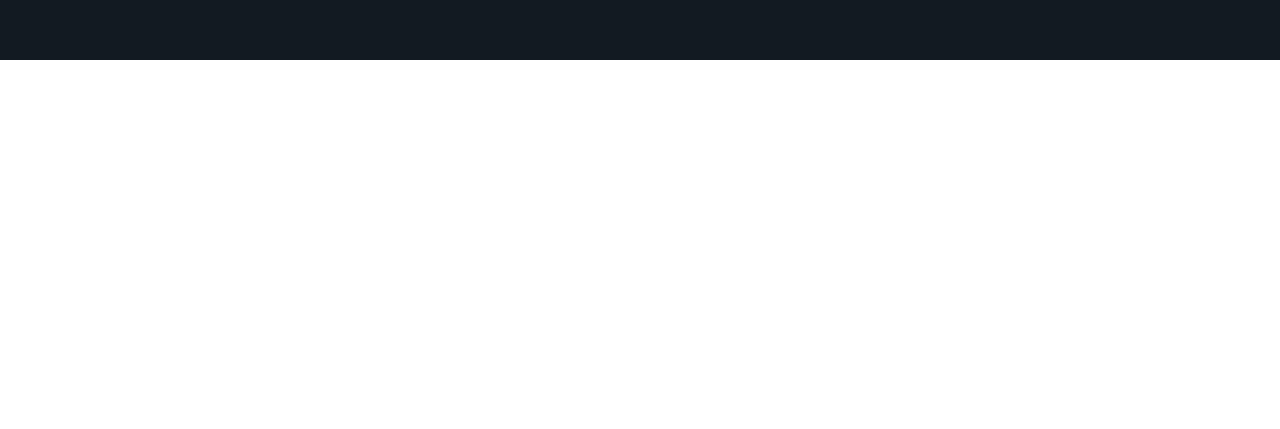
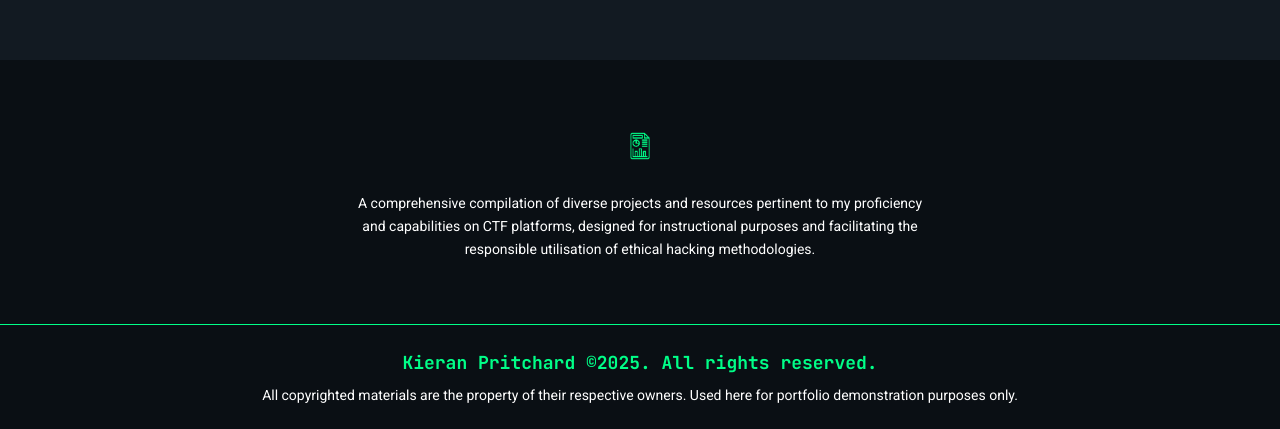
Before and after one commit to KieranPritchard/CTF-Showcase, a React (Vite) app: page /#/ in a window 1280 px wide. Shown: the part 3201-3630 px from the top of the page. Before the commit the page ends 3261 px from the top, so only its background shows below. Built offline with nearby package versions, Linux system fonts and the light colour scheme; no server answers.

Commit message:
added footer and favicon

```diff
--- a/index.html
+++ b/index.html
@@ -2,7 +2,7 @@
 <html lang="en">
   <head>
     <meta charset="UTF-8" />
-    <link rel="icon" type="image/png" href="/icon.png" />
+    <link rel="icon" type="image/x-icon" href="/favicon.ico" />
     <link rel="preconnect" href="https://fonts.googleapis.com">
     <link rel="preconnect" href="https://fonts.gstatic.com" crossorigin>
     <link href="https://fonts.googleapis.com/css2?family=JetBrains+Mono:ital,wght@0,100..800;1,100..800&family=Roboto:ital@0;1&family=Source+Code+Pro:ital@0;1&display=swap" rel="stylesheet">
--- a/src/App.jsx
+++ b/src/App.jsx
@@ -5,6 +5,7 @@ import WriteUps from './pages/WriteUps'
 import Contact from './pages/Contact'
 import WriteUpPage from './pages/WriteUpPage'
 import Navbar from './components/Navbar/Navbar'
+import Footer from './components/Footer/Footer'
 
 // Optional NotFound component
 const NotFound = () => <div>404 - Page Not Found</div>
@@ -24,6 +25,8 @@ function App() {
         <Route path="/write-ups/:slug" element={<WriteUpPage />} />
         <Route path="*" element={<NotFound />} /> {/* catch-all fallback */}
       </Routes>
+
+      <Footer />
     </Router>
   )
 }
--- /dev/null
+++ b/src/components/Footer/Footer.jsx
@@ -0,0 +1,23 @@
+import Icon from '../../assets/icon.png'
+
+export default function Footer() {
+    return (
+        <footer className="w-full bg-[#0A0F14] text-white">
+            <div className="max-w-7xl mx-auto px-6 py-16 flex flex-col items-center">
+                <div className="flex items-center space-x-3 mb-6">
+                    <img alt="" className="h-11"
+                        src={Icon} />
+                </div>
+                <p className="text-center max-w-xl text-sm font-normal text-body leading-relaxed">
+                    A comprehensive compilation of diverse projects and resources pertinent to my proficiency and capabilities on CTF platforms, designed for instructional purposes and facilitating the responsible utilisation of ethical hacking methodologies.
+                </p>
+            </div>
+            <div className="border-t border-[#00FF88]">
+                <div className="max-w-7xl mx-auto px-6 py-6 text-center font-normal text-body">
+                    <p className='text-[#00FF88] headings mb-2 text-lg'>Kieran Pritchard ©2025. All rights reserved.</p>
+                    <p className='text-sm'>All copyrighted materials are the property of their respective owners. Used here for portfolio demonstration purposes only.</p>
+                </div>
+            </div>
+        </footer>
+    );
+};
```
Also changed, not shown: src/assets/icon.png (renamed from public/icon.png), 1 other file (tests, documents, lock files or other folders).
